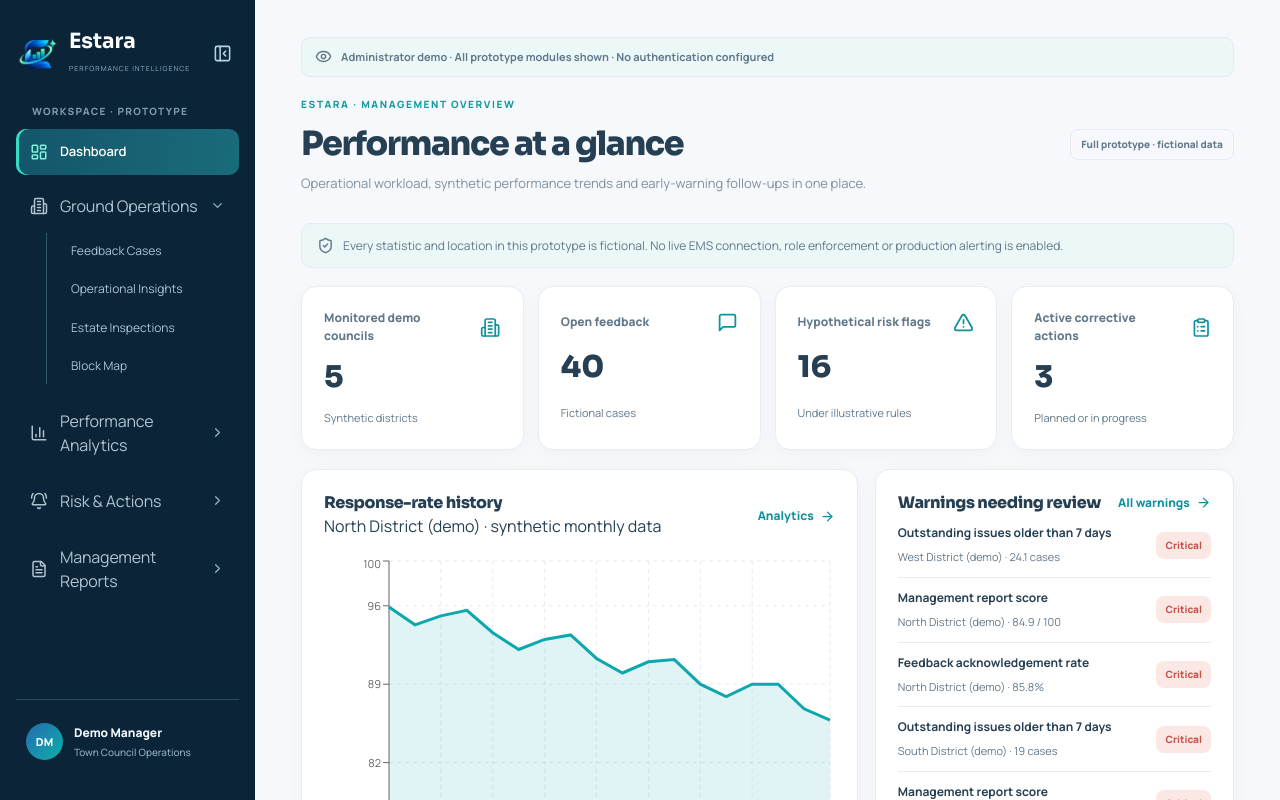
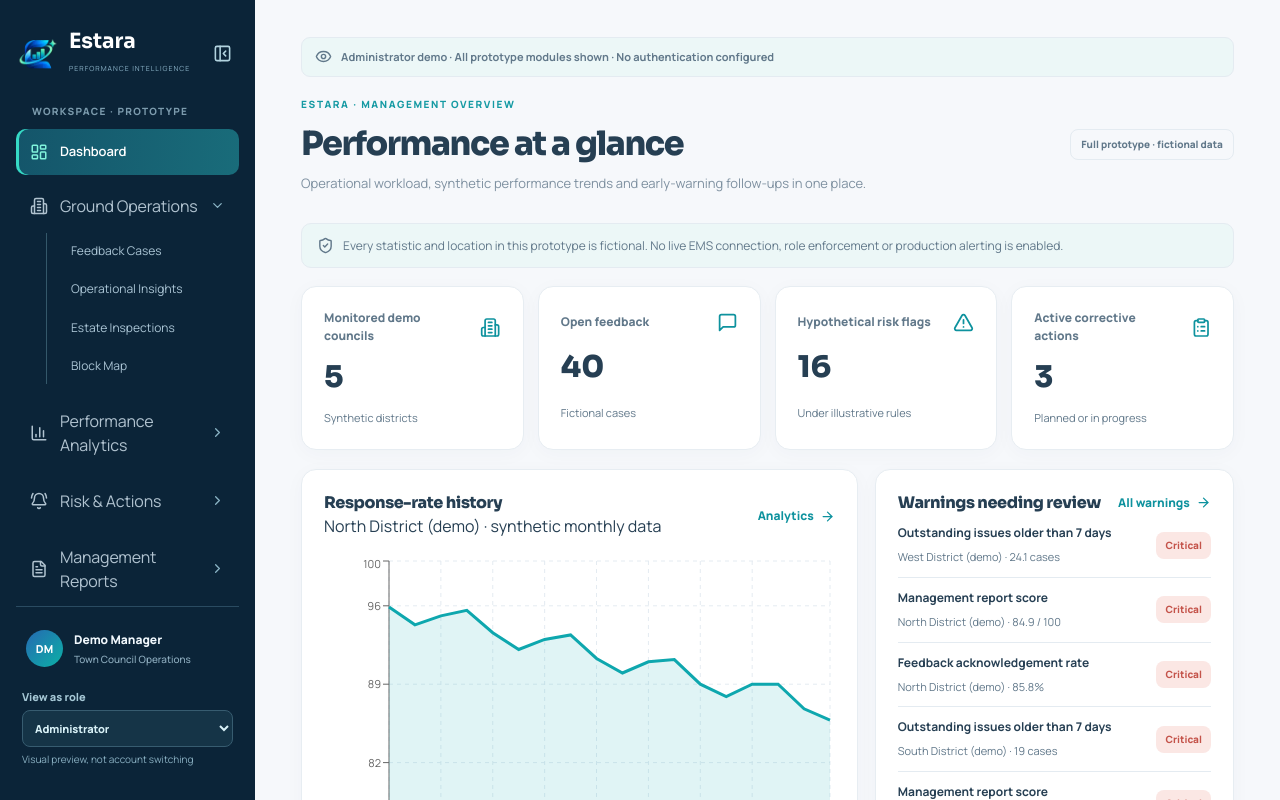
Before and after one commit to m3l0nnnnnn/IT-innovation-project, a React (Vite) app in the folder apps/web/: page / in a window 1280 px wide. Shown: the top 800 px of the page. Built offline with nearby package versions, Linux system fonts and the light colour scheme.

Commit message:
Add admin-controlled visual role selector beneath existing profile link

```diff
--- a/apps/web/src/ProfileMenu.tsx
+++ b/apps/web/src/ProfileMenu.tsx
@@ -3,6 +3,7 @@ import { NavLink } from 'react-router-dom';
 import { SETTINGS_KEY } from './appearance';
 import { getSavedProfilePhoto } from './profile-photo';
 import './profile-menu.css';
+import { RolePicker } from './role-preview';
 
 type Profile = { displayName: string; jobTitle: string };
 
@@ -64,5 +65,6 @@ export default function ProfileMenu() {
         <span className="profile-trigger-role">{profile.jobTitle}</span>
       </span>
     </NavLink>
+    <RolePicker/>
   </div>;
 }
```
